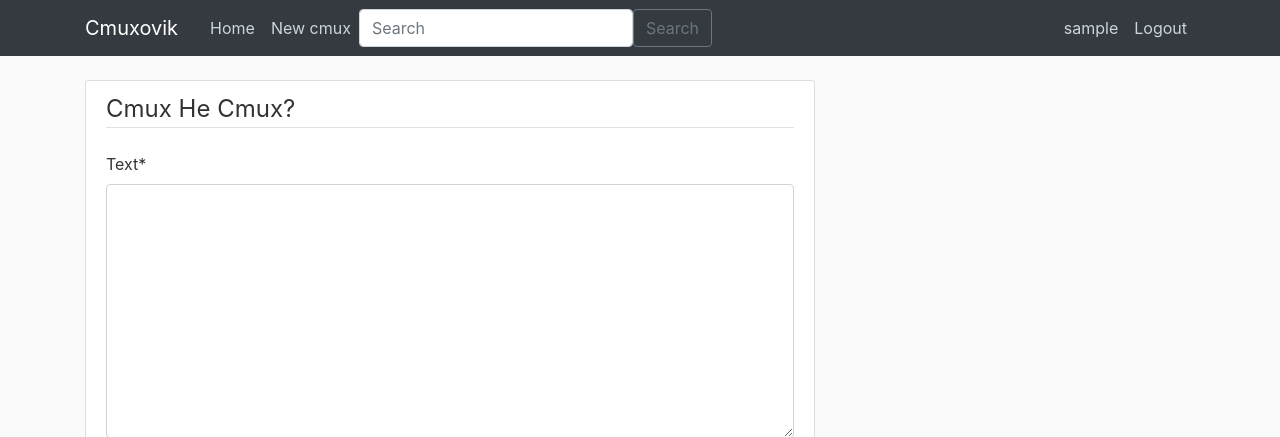
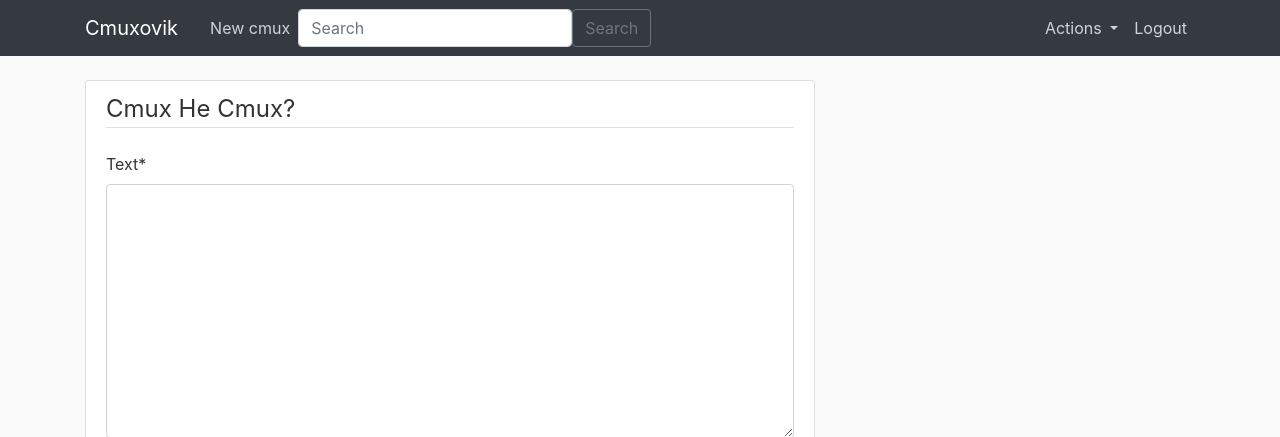
Before and after one commit to artem343/cmuxovik, a Django app: page /cmux/new/ in a window 1280 px wide. Shown: the top 437 px of the page. Run offline with Django 3.2, Linux system fonts and the light colour scheme; the visitor is signed in with stand-in values (Sample User, id 1); data that the repository does not hold is empty; some libraries are stand-ins or nearby versions.

Commit message:
#1, 3 Add dropdown for moderator actions

```diff
--- a/cmuxovik/templates/cmuxovik/base.html
+++ b/cmuxovik/templates/cmuxovik/base.html
@@ -33,24 +33,36 @@
                 </button>
                 <div class="collapse navbar-collapse" id="navbarToggle">
                     <div class="navbar-nav mr-auto">
-                        <a class="nav-item nav-link" href="{% url 'cmuxovik-home' %}">Home</a>
                         {% if user.is_authenticated %}
                         <a class="nav-item nav-link" href="{% url 'cmux-create' %}">New cmux</a>
                         {% endif %}
-                        {% if user.author.is_moderator %}
-                        <a class="nav-item nav-link" href="{% url 'unapproved-cmuxes' %}">Unapproved</a>
-                        {% endif %}
                         <!-- Search -->
                         <form class="form-inline" action="{{ request.get_full_path }}" method="get">
-                            <input class="form-control" id="search" type="search" placeholder="Search" name="search_text"
-                                value="{{ request.GET.search_text }}" aria-label="Search">
+                            <input class="form-control" id="search" type="search" placeholder="Search"
+                                name="search_text" value="{{ request.GET.search_text }}" aria-label="Search">
                             <input type="submit" value="Search" class="btn btn-outline-secondary" />
                         </form>
                     </div>
                     <!-- Navbar Right Side -->
                     <div class="navbar-nav">
                         {% if user.is_authenticated %}
-                        <a class="nav-item nav-link" href="{% url 'profile' %}">{{user.username}}</a>
+                        <li class="nav-item dropdown">
+                            <a class="nav-link dropdown-toggle" href="#" id="navbarDropdown" role="button"
+                                data-toggle="dropdown" aria-haspopup="true" aria-expanded="false">
+                                Actions
+                            </a>
+                            <div class="dropdown-menu" aria-labelledby="navbarDropdown">
+                                <a class="dropdown-item" href="{% url 'profile' %}">Profile</a>
+                                {% if user.author.is_moderator %}
+                                    <a class="dropdown-item" href="{% url 'unapproved-cmuxes' %}">Unapproved cmuxes</a>
+                                    {% if user.is_superuser %}
+                                        <a class="dropdown-item" href="{% url 'admin:index' %}">Admin</a>
+                                    {% endif %}
+                                {% endif %}
+                                <div class="dropdown-divider"></div>
+                                <a class="dropdown-item" href="{% url 'logout' %}">Logout</a>
+                            </div>
+                        </li>
                         <a class="nav-item nav-link" href="{% url 'logout' %}">Logout</a>
                         {% else %}
                         <a class="nav-item nav-link" href="{% url 'login' %}">Login</a>
```
